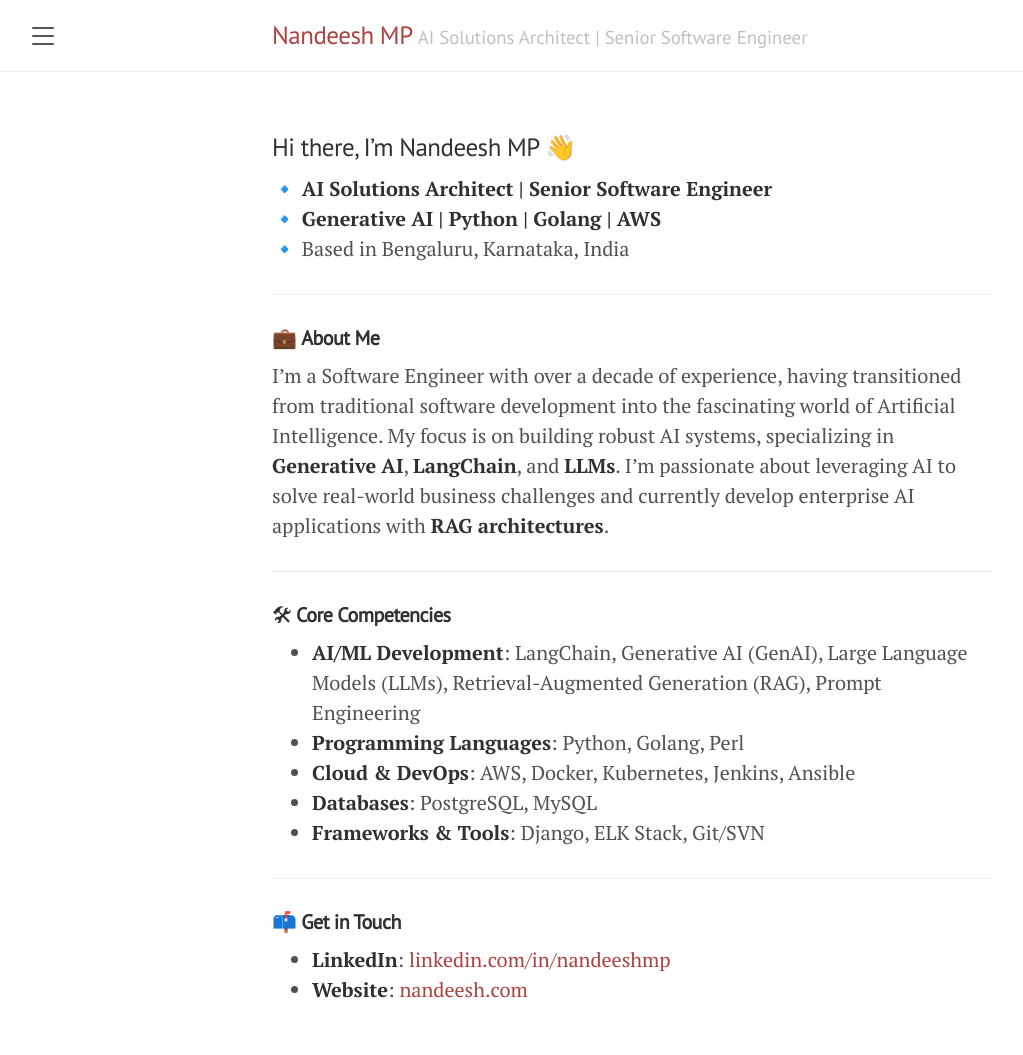
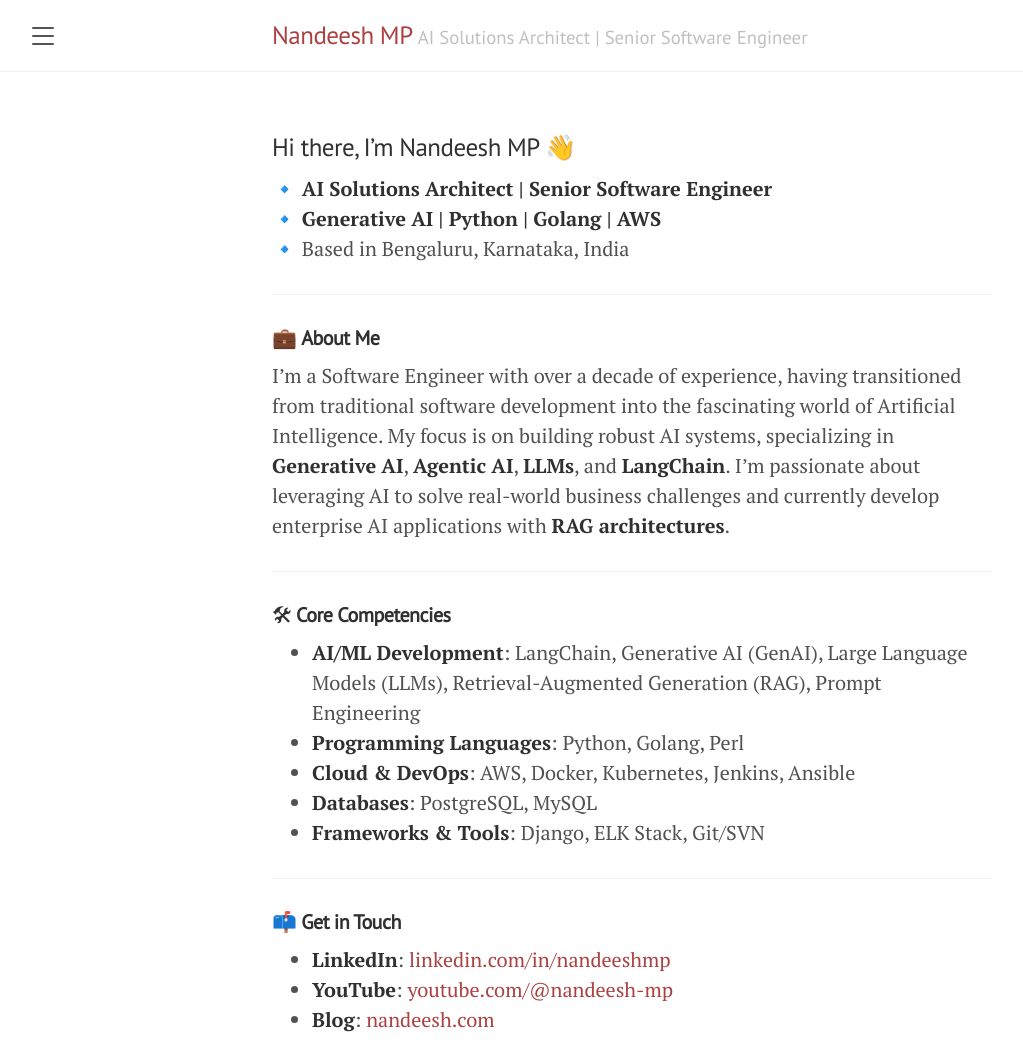
Before and after one commit to nandeeshmp/nandeeshmp.github.io, a Jekyll site: the page built from about.md, in a window 1280 px wide. Shown: the whole page, without its empty margins (8-1031 px from the left). Built offline with Jekyll 4.4.1, drawn with Linux system fonts in a browser that asks for light colours; before the commit the page ends 1025 px from its top, so only the background shows below that.

Commit message:
Add youtube link

```diff
--- a/_config.yml
+++ b/_config.yml
@@ -1,7 +1,7 @@
 # Setup
 title:               Nandeesh MP
 tagline:             'AI Solutions Architect | Senior Software Engineer'
-description:         'Sr Software Engineer with a decade of experience. Specializing in Generative AI, LangChain, LLMs, RAG, and Prompt Engineering.'
+description:         'Sr Software Engineer with a decade of experience. Specializing in Generative AI, Agentic AI, RAG, LLMs, Prompt Engineering and LangChain.'
 url:                 https://nandeesh.com
 baseurl:             ''
 paginate:            5
--- a/about.md
+++ b/about.md
@@ -12,7 +12,7 @@ title: About
 ---
 
 #### 💼 **About Me**
-I'm a Software Engineer with over a decade of experience, having transitioned from traditional software development into the fascinating world of Artificial Intelligence. My focus is on building robust AI systems, specializing in **Generative AI**, **LangChain**, and **LLMs**. I'm passionate about leveraging AI to solve real-world business challenges and currently develop enterprise AI applications with **RAG architectures**.
+I'm a Software Engineer with over a decade of experience, having transitioned from traditional software development into the fascinating world of Artificial Intelligence. My focus is on building robust AI systems, specializing in **Generative AI**, **Agentic AI**, **LLMs**, and **LangChain**. I'm passionate about leveraging AI to solve real-world business challenges and currently develop enterprise AI applications with **RAG architectures**.
 
 ---
 
@@ -27,4 +27,5 @@ I'm a Software Engineer with over a decade of experience, having transitioned fr
 
 #### 📫 **Get in Touch**
 - **LinkedIn**: [linkedin.com/in/nandeeshmp](https://www.linkedin.com/in/nandeeshmp)
-- **Website**: [nandeesh.com](https://nandeesh.com)
+- **YouTube**: [youtube.com/@nandeesh-mp](https://www.youtube.com/@nandeesh-mp)
+- **Blog**: [nandeesh.com](https://nandeesh.com/blog/)
```
Also changed, not shown: README.md.
